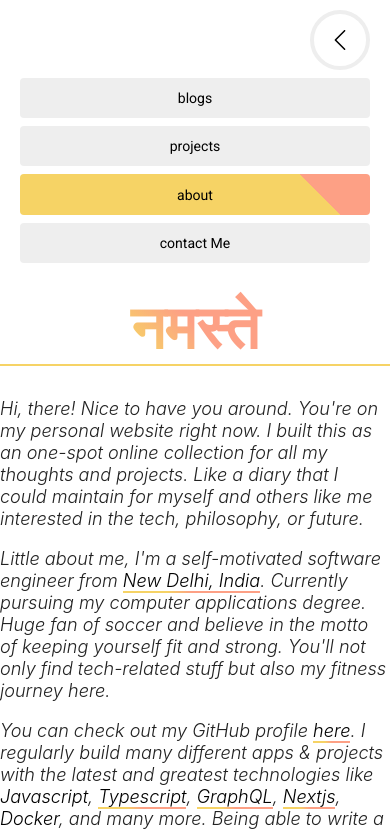
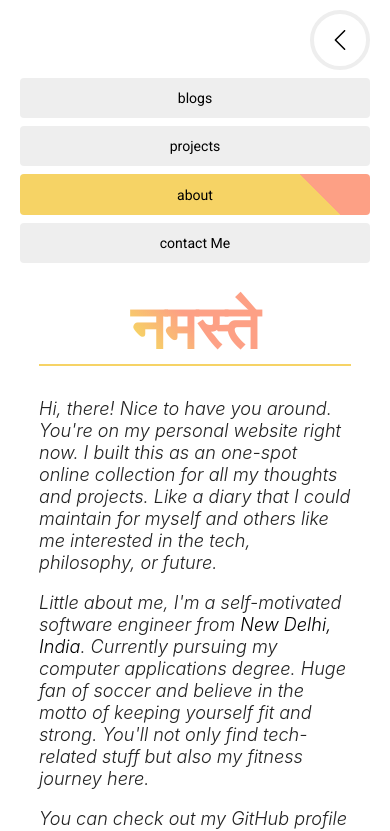
Before and after one commit to jaisharx/jaisharx.dev, a Next.js app: page /about in a window 390 px wide. Shown: the top 831 px of the page. Built offline with nearby package versions, Linux system fonts and the light colour scheme.

Commit message:
fixed styles for mobile devices

```diff
--- a/styles/about.module.scss
+++ b/styles/about.module.scss
@@ -1,5 +1,5 @@
 .container {
-    max-width: 95rem;
+    width: 75vw;
     margin: auto;
 
     .title {
@@ -15,10 +15,12 @@
     }
 
     @media screen and (max-width: 900px) {
+        width: 80vw;
         margin-top: 4rem;
     }
     @media screen and (max-width: 500px) {
         margin-top: 16rem;
+        width: 80vw;
     }
 
     a,
```
